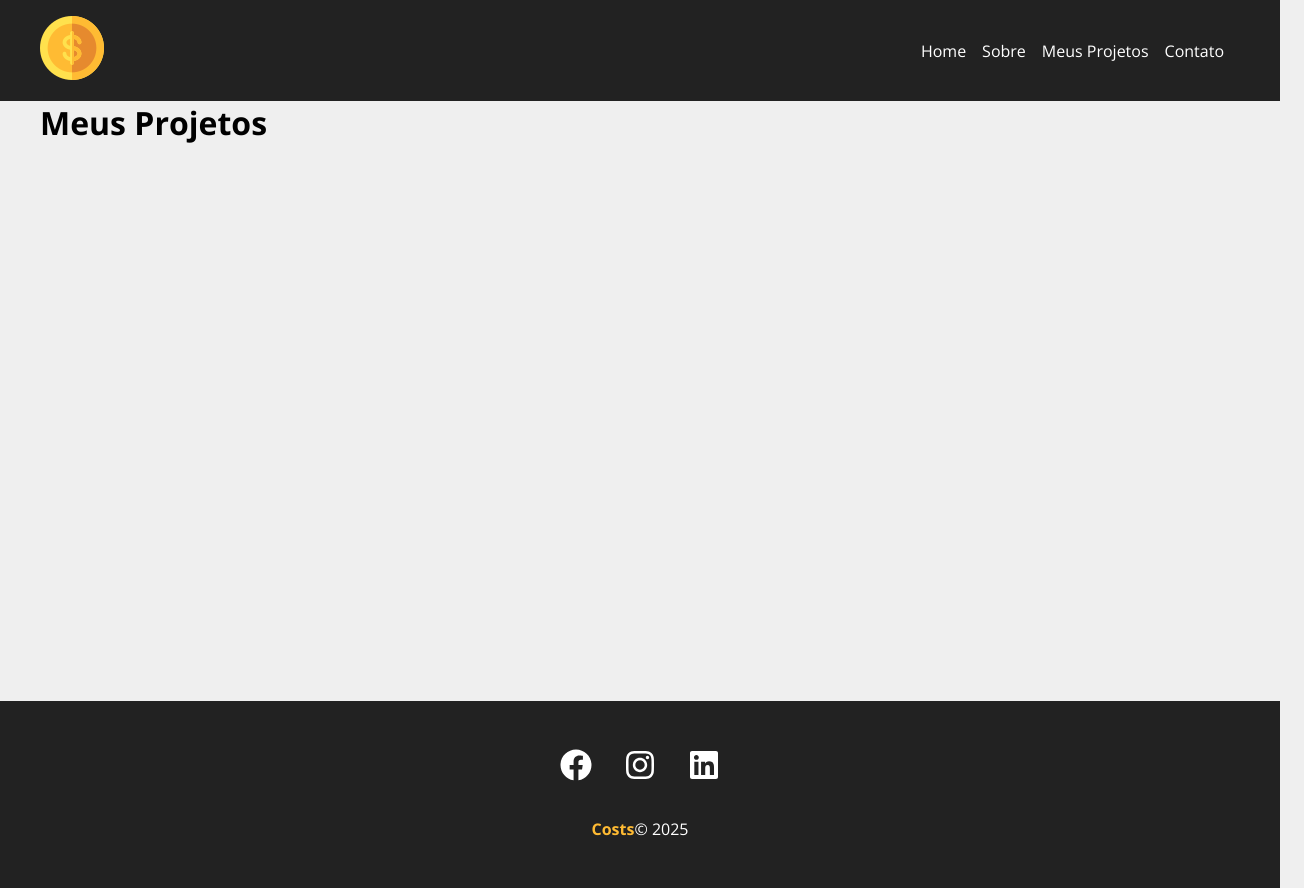
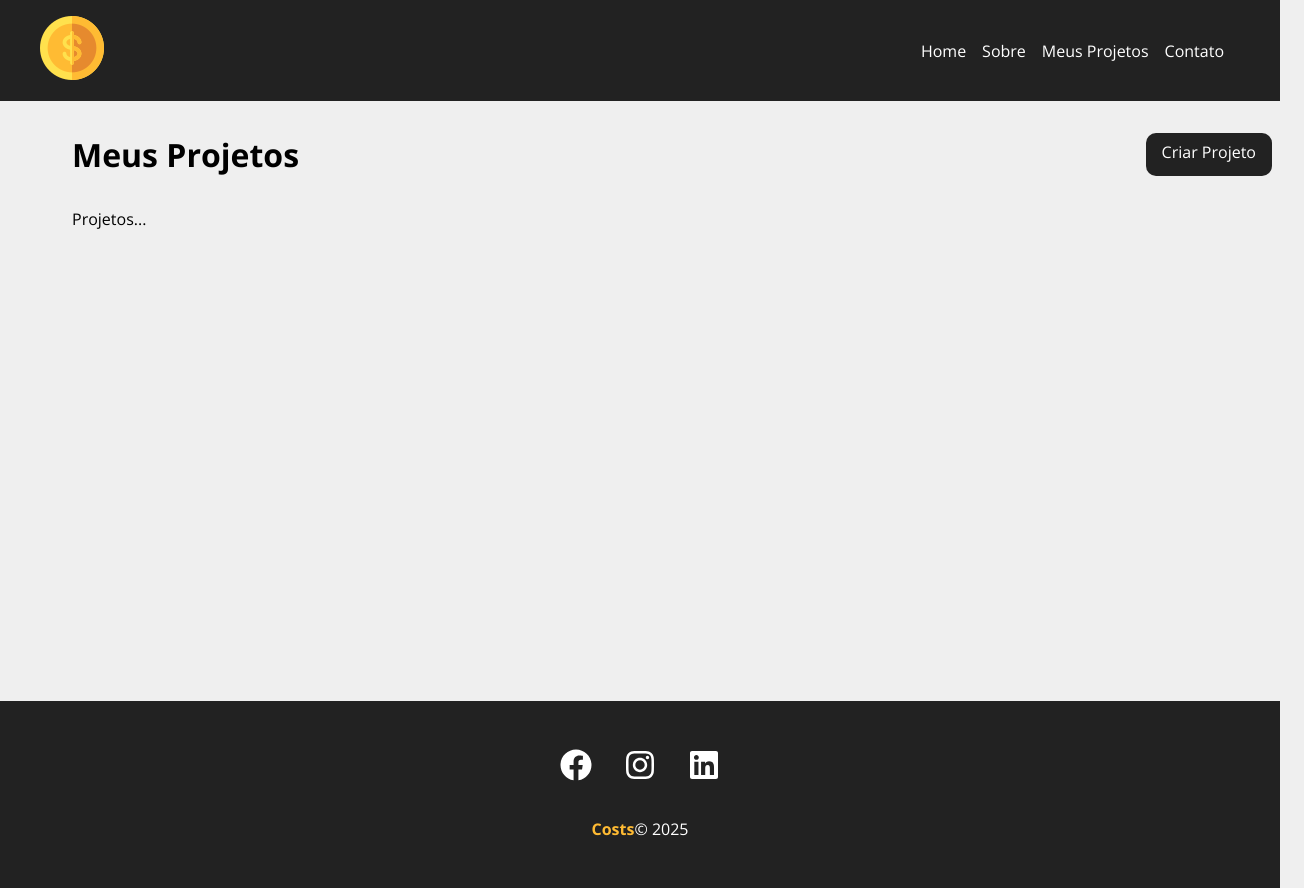
Before and after one commit to kayquemab/React, a React (Create React App) app in the folder Costs/: page /Projects in a window 1280 px wide. Shown: the whole page, 1304 px wide, since content can reach past the window. Built offline with nearby package versions, Linux system fonts and the light colour scheme.

Commit message:
React #26

```diff
--- a/Costs/db.json
+++ b/Costs/db.json
@@ -1,82 +1,6 @@
 {
   "Projects": [
-    {
-      "id": "d332",
-      "name": "Teste",
-      "budget": "200",
-      "category": {
-        "id": "2",
-        "name": "Desenvolvimento"
-      },
-      "cost": 0,
-      "services": []
-    },
-    {
-      "id": "eb71",
-      "name": "teste",
-      "budget": "200",
-      "category": {
-        "id": "2",
-        "name": "Desenvolvimento"
-      },
-      "cost": 0,
-      "services": []
-    },
-    {
-      "id": "a217",
-      "name": "teste",
-      "budget": "200",
-      "category": {
-        "id": "2",
-        "name": "Desenvolvimento"
-      },
-      "cost": 0,
-      "services": []
-    },
-    {
-      "id": "04fe",
-      "name": "teste",
-      "budget": "200",
-      "category": {
-        "id": "2",
-        "name": "Desenvolvimento"
-      },
-      "cost": 0,
-      "services": []
-    },
-    {
-      "id": "6ce4",
-      "name": "teste",
-      "budget": "100",
-      "category": {
-        "id": "4",
-        "name": "Planejamento"
-      },
-      "cost": 0,
-      "services": []
-    },
-    {
-      "id": "5694",
-      "name": "teste",
-      "budget": "400",
-      "category": {
-        "id": "2",
-        "name": "Desenvolvimento"
-      },
-      "cost": 0,
-      "services": []
-    },
-    {
-      "id": "b22c",
-      "name": "teste",
-      "budget": "200",
-      "category": {
-        "id": "3",
-        "name": "Design"
-      },
-      "cost": 0,
-      "services": []
-    }
+
   ],
   "caregories": [
     {
--- a/Costs/src/components/pages/Projects.js
+++ b/Costs/src/components/pages/Projects.js
@@ -1,6 +1,10 @@
+import Styles from './Projects.module.css'
+
 import { useLocation } from "react-router-dom"
 
 import Menssage from "../layout/Menssage"
+import Container from '../layout/Container'
+import LinkButton from '../layout/LinkButton'
 
 function Projects() {
 
@@ -11,9 +15,15 @@ function Projects() {
     }
 
     return (
-        <div>
-            <h1>Meus Projetos</h1>
+        <div className={Styles.project_container}>
+            <div className={Styles.title_container}>
+                <h1>Meus Projetos</h1>
+                <LinkButton to="/newproject" text="Criar Projeto"/>
+            </div>
             {menssage && <Menssage type="success" msg={menssage} />}
+            <Container customClass="start">
+            <p>Projetos...</p>
+            </Container>
         </div>
     )
 }
--- /dev/null
+++ b/Costs/src/components/pages/Projects.module.css
@@ -0,0 +1,11 @@
+.project_container {
+    padding: 2em;
+
+}
+
+.title_container {
+    display: flex;
+    justify-content: space-between;
+    margin-bottom: 2em;
+
+}
```
